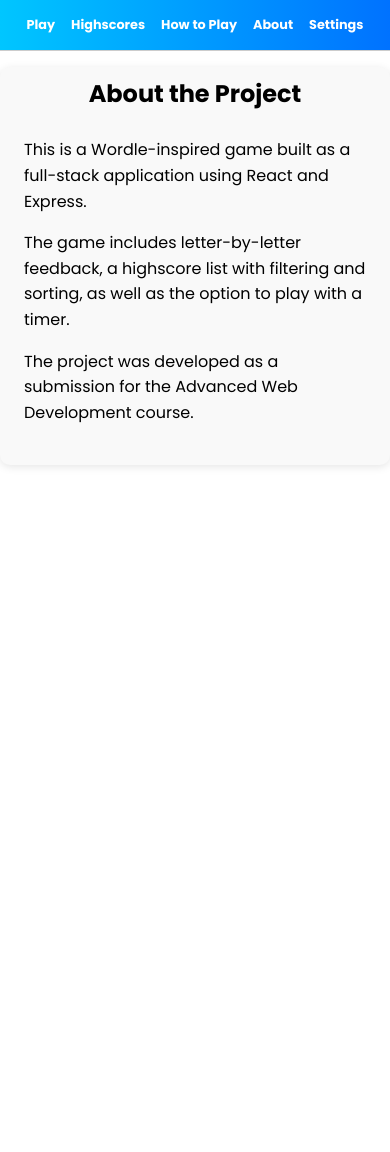
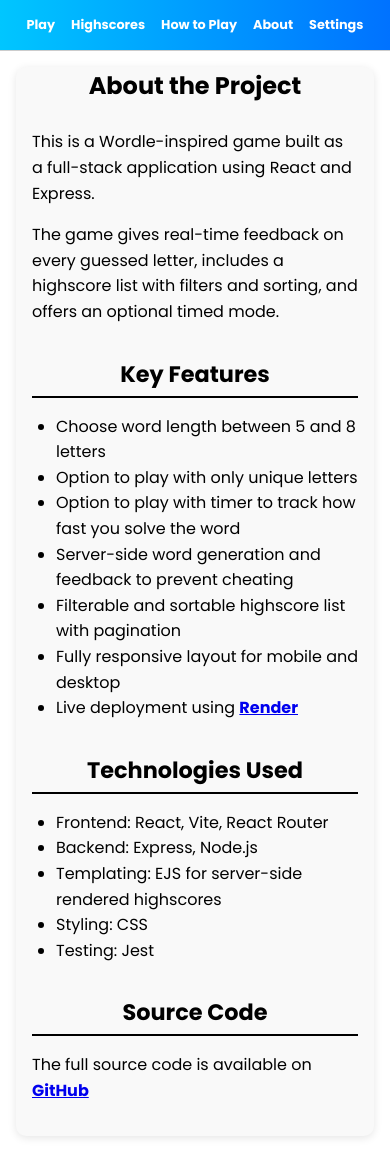
Before and after one commit to JohnnyAstrom/Wordle-Fullstack, a React (Vite) app in the folder frontend/: page /about in a window 390 px wide. Before the commit the page ends 844 px from the top, so only its background shows below. Built offline with nearby package versions, Linux system fonts and the light colour scheme.

Commit message:
Made some css layout changes. Also added information about project to about page with some styling

```diff
--- a/frontend/public/styles/highscores.css
+++ b/frontend/public/styles/highscores.css
@@ -155,6 +155,9 @@ h1 {
 }
 
 @media (max-width: 600px) {
+  .highscore-container {
+    padding: 1rem 0.5rem;
+  }
 
   .highscore-table th:nth-child(4),
   .highscore-table td:nth-child(4) {
--- a/frontend/src/pages/About.css
+++ b/frontend/src/pages/About.css
@@ -1,7 +1,7 @@
 .about-container {
-  max-width: 600px;
+  max-width: 550px;
   margin: 1rem auto;
-  padding: 1.5rem;
+  padding: 1.5rem 4rem;
   background-color: #f9f9f9;
   border-radius: 10px;
   box-shadow: 0 2px 8px rgba(0, 0, 0, 0.1);
@@ -10,10 +10,37 @@
 }
 
 .about-container h1 {
+  margin-bottom: 1.5rem;
   text-align: center;
-  margin-bottom: 1.5rem;
+}
+
+.about-container h2 {
+  font-size: 1.4rem;
+  margin-top: 2rem;
+  margin-bottom: 0.5rem;
+  border-bottom: 2px solid black;
+  padding-bottom: 0.2rem;
 }
 
 .about-container p {
   margin-bottom: 1rem;
 }
+
+.about-container ul {
+  padding-left: 1.5rem;
+}
+
+.about-container a {
+  font-weight: bold;
+}
+
+.about-container a:hover {
+  text-decoration: underline;
+}
+
+@media (max-width: 600px) {
+  .about-container {
+    margin: 1rem;
+    padding: 1rem;
+  }
+}
--- a/frontend/src/pages/About.jsx
+++ b/frontend/src/pages/About.jsx
@@ -5,14 +5,38 @@ function About() {
   return (
     <div className="about-container">
       <h1>About the Project</h1>
+
       <p>
         This is a Wordle-inspired game built as a full-stack application using React and Express.
       </p>
+
       <p>
-        The game includes letter-by-letter feedback, a highscore list with filtering and sorting, as well as the option to play with a timer.
+        The game gives real-time feedback on every guessed letter, includes a highscore list with filters and sorting, and offers an optional timed mode.
       </p>
+
+      <h2>Key Features</h2>
+      <ul>
+      <li>Choose word length between 5 and 8 letters</li>
+        <li>Option to play with only unique letters</li>
+        <li>Option to play with timer to track how fast you solve the word</li>
+        <li>Server-side word generation and feedback to prevent cheating</li>
+        <li>Filterable and sortable highscore list with pagination</li>
+        <li>Fully responsive layout for mobile and desktop</li>
+        <li>Live deployment using <a href="https://wordle-fullstack-app.onrender.com/" target="_blank" rel="noreferrer">Render</a></li>
+      </ul>
+
+      <h2>Technologies Used</h2>
+      <ul>
+        <li>Frontend: React, Vite, React Router</li>
+        <li>Backend: Express, Node.js</li>
+        <li>Templating: EJS for server-side rendered highscores</li>
+        <li>Styling: CSS</li>
+        <li>Testing: Jest</li>
+      </ul>
+
+      <h2>Source Code</h2>
       <p>
-        The project was developed as a submission for the Advanced Web Development course.
+        The full source code is available on <a href="https://github.com/JohnnyAstrom/wordle-fullstack" target="_blank">GitHub</a>
       </p>
     </div>
   );
--- a/frontend/src/pages/Home.css
+++ b/frontend/src/pages/Home.css
@@ -78,8 +78,7 @@
   }
 
   .app-container {
-    padding-left: 0.5rem;
-    padding-right: 0.5rem;
+    padding: 1rem 0.5rem;
   }
 }
 
@@ -90,8 +89,7 @@
   }
 
   .app-container {
-    padding-left: 0.5rem;
-    padding-right: 0.5rem;
+    padding: 1rem 0.5rem;
   }
 
   .save-highscore-container input, .submit-button {
--- a/frontend/src/pages/SettingsPage.css
+++ b/frontend/src/pages/SettingsPage.css
@@ -39,3 +39,9 @@
 .back-button:active {
   transform: scale(0.98);
 }
+
+@media (max-width: 600px) {
+  .settings-wrapper {
+    padding: 1rem;
+  }
+}
```
Also changed, not shown: 7 other files (tests, documents, lock files or other folders).
